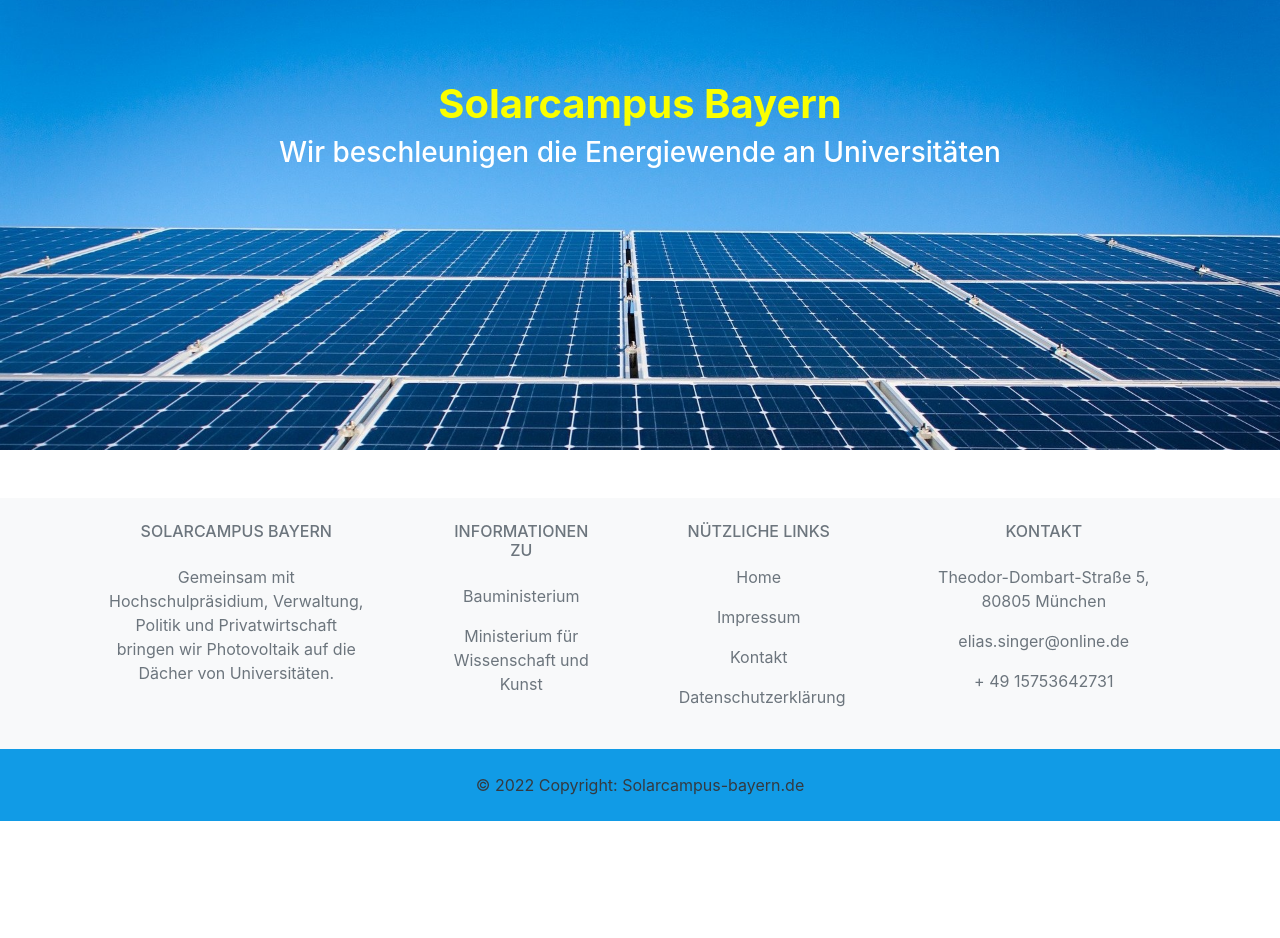
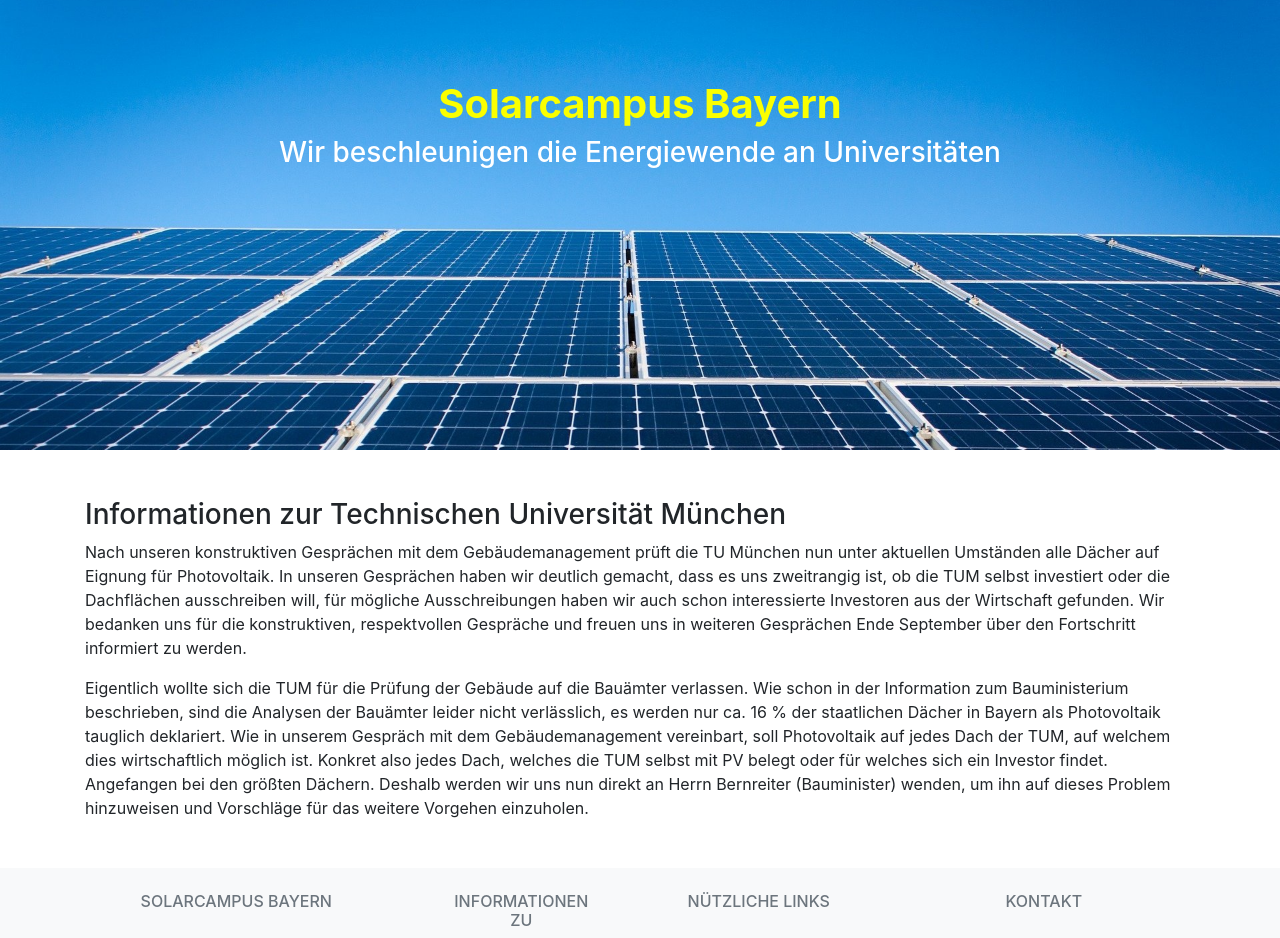
Before and after one commit to Ellse1/SolarcampusFrontend-bayern, a Nuxt app: page /information/tum in a window 1280 px wide. Shown: the top 938 px of the page. Before the commit the page ends 821 px from the top, so only its background shows below. Built offline with nearby package versions, Linux system fonts and the light colour scheme.

Commit message:
tu added

```diff
--- a/pages/index.vue
+++ b/pages/index.vue
@@ -1,8 +1,5 @@
 <template>
   <div class="container">
-
-
-
 
       <div class="mt-5">
         <h3>
@@ -33,7 +30,7 @@
 
 
       <div class="mt-5">
-        <h3>Informationen zu</h3>
+        <h3>Informationen zu Partnern</h3>
 
         <div class="row">
           <div class="col-md-4 mb-5">
@@ -64,21 +61,21 @@
               </b-card-body>
             </b-card>
           </div>
-          <!--
           <div class="col-md-4 mb-5">
             <b-card>
               <b-card-body>
                 <b-card-title>
-                  <nuxt-link to="information/immobilien-freistaat-bayern">
-                    Immobilien Freistaat Bayern
+                  <nuxt-link to="information/tum">
+                    TU München
                   </nuxt-link>
                 </b-card-title>
                 <b-card-text>
-                  Immobilien Freistaat Bayern  ist für das kaufmännische Facilitymanagement von staatlichen Gebäuden zuständig.
+                  In konstruktiven Gesprächen konnte die TUM uns darlegen, wie das Gebäudemanagement bis zu unserem
+                  nächsten Treffen vorgehen wird um große Photovoltaikanlagen so bald wie möglich zu ermöglichen.
                 </b-card-text>
               </b-card-body>
             </b-card>
-          </div>-->
+          </div>
         </div>
 
 
--- /dev/null
+++ b/pages/information/tum.vue
@@ -0,0 +1,24 @@
+<template>
+  <div class="container mt-5">
+    <h3>Informationen zur Technischen Universität München</h3>
+    <div>
+      <p>
+        Nach unseren konstruktiven Gesprächen mit dem Gebäudemanagement prüft die TU München nun unter
+        aktuellen Umständen alle Dächer auf Eignung für Photovoltaik. In unseren Gesprächen haben wir deutlich
+        gemacht, dass es uns zweitrangig ist, ob die TUM selbst investiert oder die Dachflächen ausschreiben
+        will, für mögliche Ausschreibungen haben wir auch schon interessierte Investoren aus der Wirtschaft
+        gefunden. Wir bedanken uns für die konstruktiven, respektvollen Gespräche und freuen uns in weiteren
+        Gesprächen Ende September über den Fortschritt informiert zu werden.
+      </p>
+      <p>
+          Eigentlich wollte sich die TUM für die Prüfung der Gebäude auf die Bauämter verlassen. Wie schon in der
+          Information zum Bauministerium beschrieben, sind die Analysen der Bauämter leider nicht verlässlich, es werden
+          nur ca. 16 % der staatlichen Dächer in Bayern als Photovoltaik tauglich deklariert. Wie in unserem Gespräch mit
+          dem Gebäudemanagement vereinbart, soll Photovoltaik auf jedes Dach der TUM, auf welchem dies wirtschaftlich
+          möglich ist. Konkret also jedes Dach, welches die TUM selbst mit PV belegt oder für welches sich ein Investor
+          findet. Angefangen bei den größten Dächern. Deshalb werden wir uns nun direkt an Herrn Bernreiter (Bauminister)
+          wenden, um ihn auf dieses Problem hinzuweisen und Vorschläge für das weitere Vorgehen einzuholen.
+      </p>
+    </div>
+  </div>
+</template>
```
